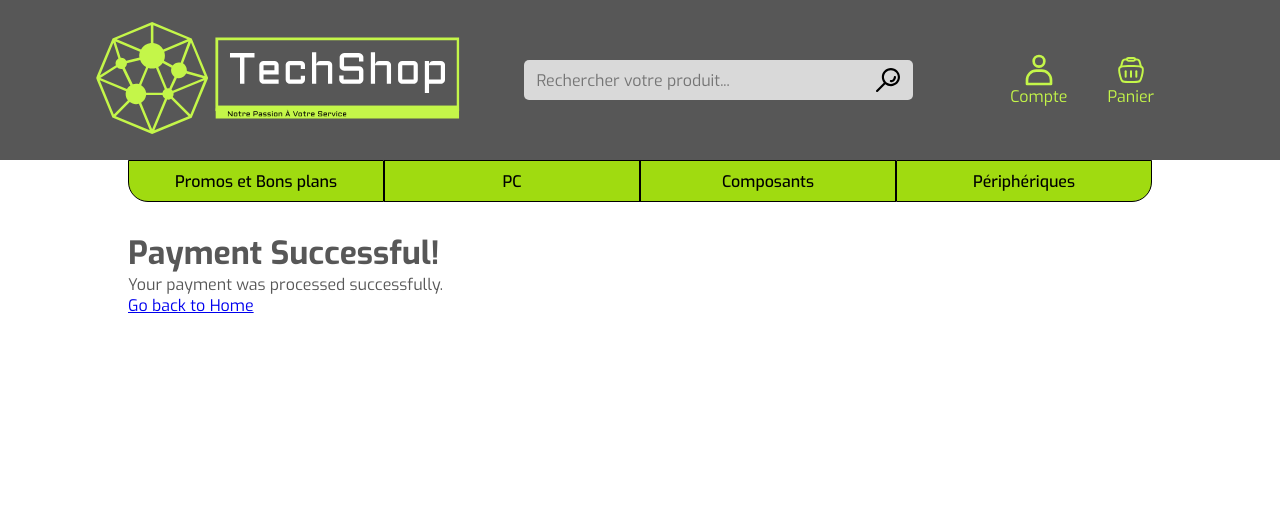
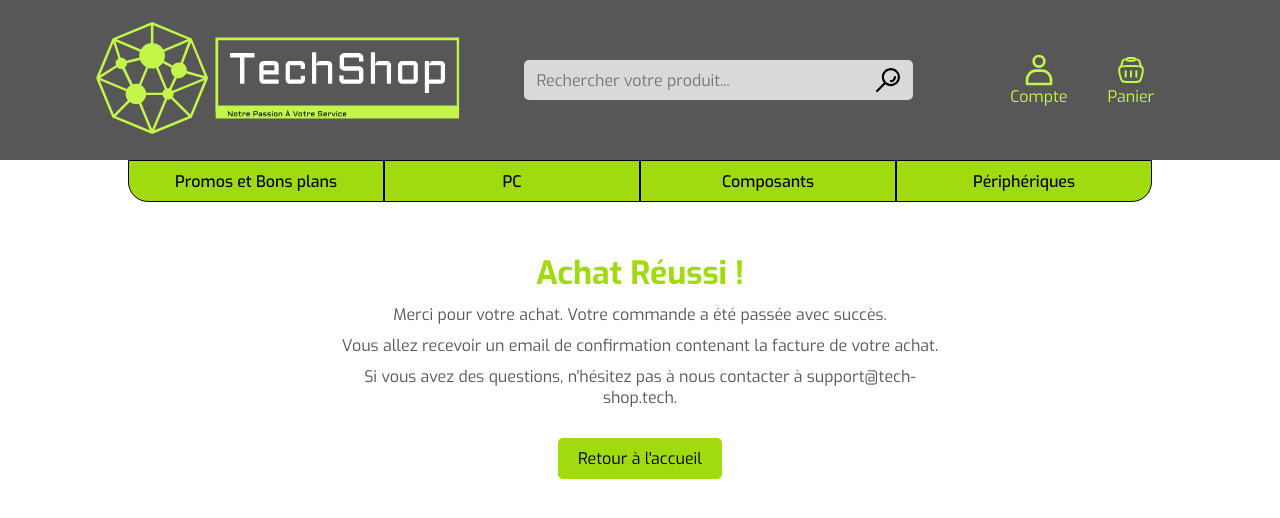
Before and after one commit to TyTanKil/Challenge-S2-4IW2, a Vue app in the folder CLIENT/: page /success in a window 1280 px wide. Shown: the top 518 px of the page. Built offline with nearby package versions, Linux system fonts and the light colour scheme.

Commit message:
add style to cancel and success redirect + add link to cart in header

```diff
--- a/CLIENT/src/components/AppHeader.vue
+++ b/CLIENT/src/components/AppHeader.vue
@@ -16,18 +16,18 @@ const props = defineProps({
       <button><img src="\src\assets\img\svg\icons\loupe-search.svg" alt=""></button>
     </div>
     <div v-if="!props.route" class="actions_btn">
-      <a href="">
+      <router-link to="/">
         <div class="account_div">
           <img class="clear_mode" src="\src\assets\img\svg\icons\account-user.svg" alt="">
           <p>Compte</p>
         </div>
-      </a>
-      <a href="">
+      </router-link>
+      <router-link to="Cart">
         <div class="cart_div">
           <img class="clear_mode" src="\src\assets\img\svg\icons\cart1.svg" alt="">
           <p>Panier</p>
         </div>
-      </a>
+      </router-link>
     </div>
   </div>
 </template>
--- a/CLIENT/src/views/Payment/AppCancel.vue
+++ b/CLIENT/src/views/Payment/AppCancel.vue
@@ -1,16 +1,50 @@
 <template>
     <div class="cancel-page">
-      <h1>Payment Cancelled</h1>
-      <router-link to="/">Back to Home</router-link>
+      <h1>Paiement Annulé</h1>
+      <p>Votre paiement a été annulé. Si vous avez des questions ou des préoccupations, veuillez nous contacter à support@tech-shop.tech</p>
+      <router-link to="/">Retour à l'accueil</router-link>
+      <router-link to="/cart">Revenir au panier</router-link>
     </div>
   </template>
 
   <script>
   export default {
+    // eslint-disable-next-line vue/multi-word-component-names
     name: 'Cancel',
   };
   </script>
 
   <style>
-  /* Your styles here */
+  .cancel-page {
+    max-width: 600px;
+    margin: 0 auto;
+    padding: 20px;
+    text-align: center;
+  }
+
+  .cancel-page h1 {
+    color: #f44336;
+  }
+
+  .cancel-page p {
+    margin: 10px 0;
+  }
+
+  .cancel-page a {
+    display: inline-block;
+    margin-top: 20px;
+    padding: 10px 20px;
+    color: #fff;
+    background-color: #f44336;
+    text-decoration: none;
+    border-radius: 5px;
+  }
+
+  .cancel-page a:hover {
+    background-color: #e53935;
+  }
+
+  .cancel-page a:last-child {
+    margin-left: 10px;
+  }
   </style>
--- a/CLIENT/src/views/Payment/AppSuccess.vue
+++ b/CLIENT/src/views/Payment/AppSuccess.vue
@@ -1,36 +1,76 @@
 <template>
     <div class="success-page">
-      <h1>Payment Successful!</h1>
-      <p>Your payment was processed successfully.</p>
-      <router-link to="/">Go back to Home</router-link>
+      <h1>Achat Réussi !</h1>
+      <p>Merci pour votre achat. Votre commande a été passée avec succès.</p>
+      <p>Vous allez recevoir un email de confirmation contenant la facture de votre achat.</p>
+      <p>Si vous avez des questions, n'hésitez pas à nous contacter à support@tech-shop.tech.</p>
+      <router-link to="/">Retour à l'accueil</router-link>
     </div>
   </template>
 
   <script>
-  import { onMounted } from 'vue';
-  import { useRoute } from 'vue-router';
+  import { ref, onMounted } from 'vue';
+  import axios from 'axios';
 
   export default {
     setup() {
-      const route = useRoute();
+      const orderDetails = ref(null);
+      const errorMessage = ref(null);
 
-      onMounted(async () => {
-        const sessionId = route.query.session_id;
-        if (sessionId) {
-          try {
-            const response = await fetch(`http://localhost:3000/orders/${sessionId}`);
-            const data = await response.json();
+      const fetchOrderDetails = async () => {
+        const urlParams = new URLSearchParams(window.location.search);
+        const sessionId = urlParams.get('session_id');
 
-            if (data.error) {
-              console.error(data.error);
-            } else {
-              console.log('Order details:', data);
-            }
-          } catch (error) {
-            console.error('Error fetching order details:', error);
-          }
+        if (!sessionId) {
+          errorMessage.value = "Session de paiement invalide.";
+          return;
         }
-      });
+
+        try {
+          const response = await axios.get(`http://localhost:3000/orders/${sessionId}`);
+          orderDetails.value = response.data;
+        } catch (error) {
+          errorMessage.value = "Erreur lors de la récupération des détails de la commande.";
+        }
+      };
+
+      onMounted(fetchOrderDetails);
+
+      return {
+        orderDetails,
+        errorMessage,
+      };
     },
   };
   </script>
+
+  <style>
+  .success-page {
+    max-width: 600px;
+    margin: 0 auto;
+    padding: 20px;
+    text-align: center;
+  }
+
+  .success-page h1 {
+    color: #A0DB10;
+  }
+
+  .success-page p {
+    margin: 10px 0;
+  }
+
+  .success-page a {
+    display: inline-block;
+    margin-top: 20px;
+    padding: 10px 20px;
+    color: #000;
+    background-color: #A0DB10;
+    text-decoration: none;
+    border-radius: 5px;
+  }
+
+  .success-page a:hover {
+    background-color: #C4F649;
+  }
+  </style>
```
